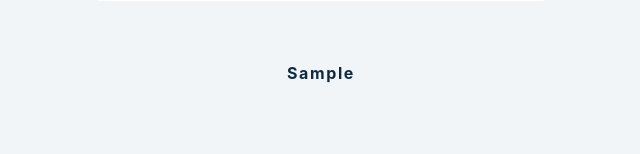
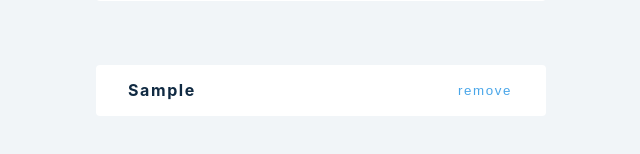
Before and after one commit to Aryan-goel/react-hooks, a React (Create React App) app: page / in a window 1280 px wide. Both pictures are taken after typing "Sample" into the empty fields and a click on the button "Add". Shown: the part 178-332 px from the top of the page, without its empty margins (319-959 px from the left). Built offline with nearby package versions, Linux system fonts and the light colour scheme.

Commit message:
state :useReducer

```diff
--- a/src/tutorial/6-useReducer/setup/index.js
+++ b/src/tutorial/6-useReducer/setup/index.js
@@ -21,6 +21,12 @@ const reducer = (state, action) => {
   }
   if (action.type === "CLOSE_MODAL") {
     return { ...state, isModalOpen: false };
+  }
+  if (action.type === "REMOVE_ITEM") {
+    const newPeople = state.people.filter(
+      (person) => person.id !== action.payload
+    );
+    return { ...state, people: newPeople };
   }
   throw new Error("no matching action type");
 };
@@ -63,8 +69,15 @@ const Index = () => {
       </form>
       {state.people.map((person) => {
         return (
-          <div key={person.id}>
+          <div key={person.id} className="item">
             <h4>{person.name}</h4>
+            <button
+              onClick={() =>
+                dispatch({ type: "REMOVE_ITEM", payload: person.id })
+              }
+            >
+              remove{" "}
+            </button>
           </div>
         );
       })}
```
